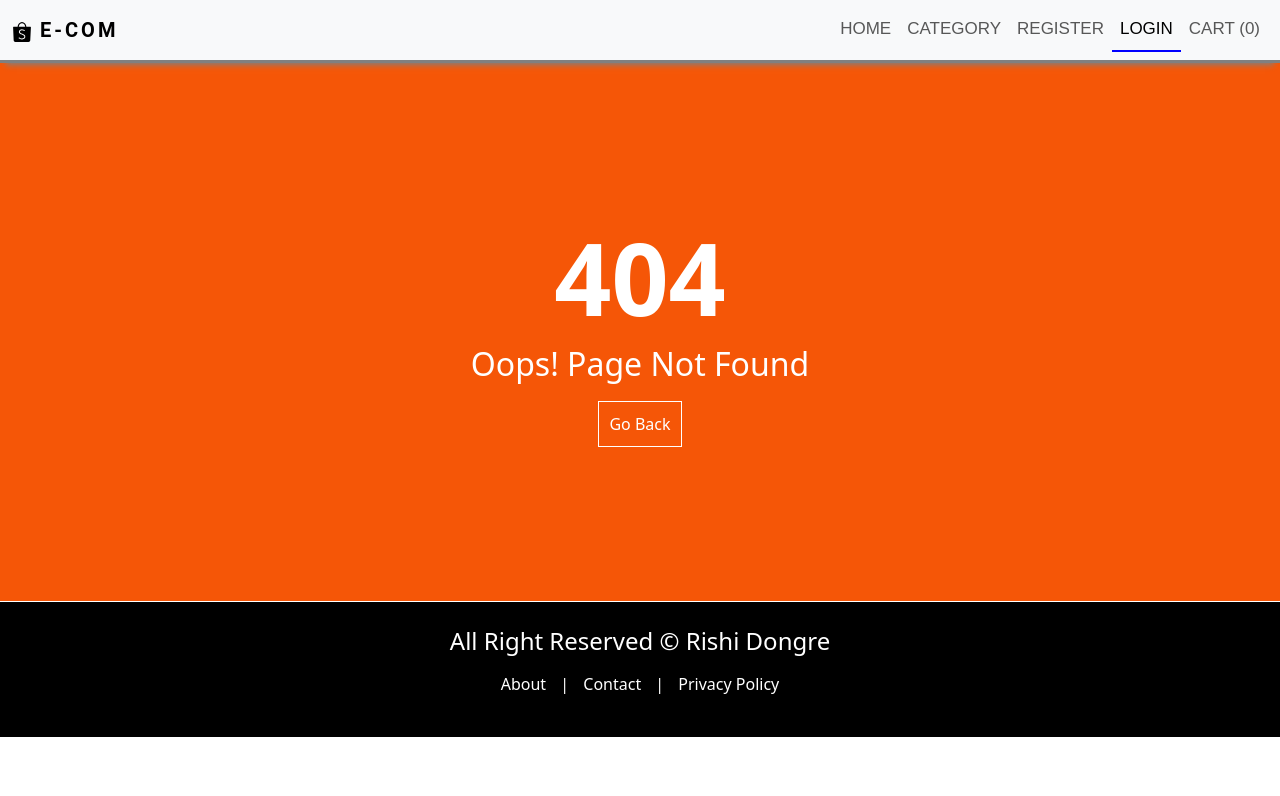
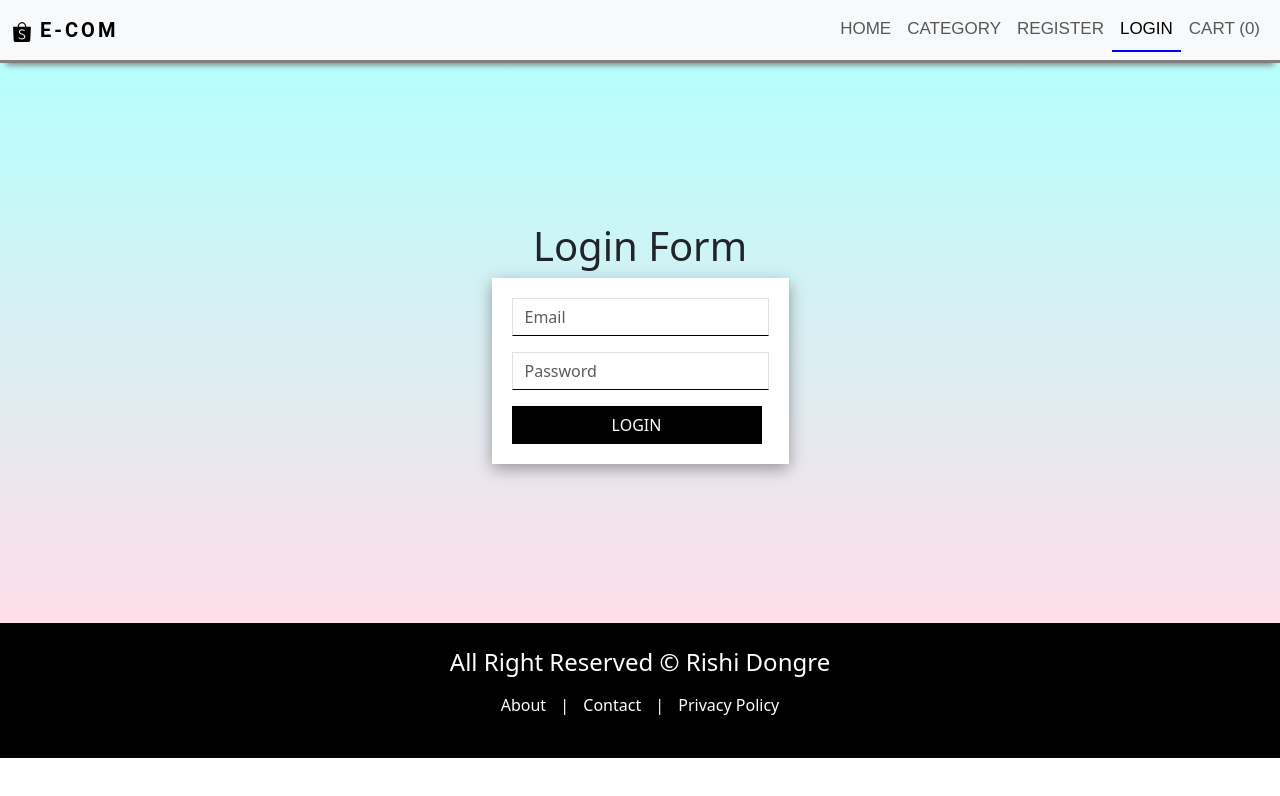
Before and after one commit to rishidongregitub/shopping_app, a React (Create React App) app in the folder client/: page /login in a window 1280 px wide. Before the commit this address had no page. Shown: the top 796 px of the page. Built offline with nearby package versions, Linux system fonts and the light colour scheme; a web font is replaced by a local one.

Commit message:
Login functionality with styling

```diff
--- a/client/src/App.jsx
+++ b/client/src/App.jsx
@@ -5,6 +5,7 @@
 import Policy from "./pages/Policy";
 import PageNotFound from "./pages/PageNotFound";
 import Register from "./pages/Auth/Register";
+import Login from "./pages/Auth/Login";
 
 const App = () => {
   return (
@@ -12,6 +13,7 @@
       <Routes>
         <Route path="/" element={<HomePage />} />
         <Route path="/register" element={<Register />} />
+        <Route path="/login" element={<Login />} />
         <Route path="/about" element={<About />} />
         <Route path="/contact" element={<Contact />} />
         <Route path="/policy" element={<Policy />} />
--- /dev/null
+++ b/client/src/pages/Auth/Login.jsx
@@ -0,0 +1,66 @@
+import React, { useState } from "react";
+import Layout from "../../components/Layout/Layout";
+import toast from "react-hot-toast";
+import axios from "axios";
+import { useNavigate } from "react-router-dom";
+import AuthStyles from "../../styles/AuthStyles.css";
+
+const Login = () => {
+  const [email, setEmail] = useState("");
+  const [password, setPassword] = useState("");
+  const navigate = useNavigate();
+  const handleSubmit = async (e) => {
+    e.preventDefault();
+    try {
+      const res = await axios.post("/api/v1/auth/login", {
+        email,
+        password,
+      });
+      if (res && res.data.success) {
+        toast.success(res.data && res.data.message);
+        navigate("/");
+      } else {
+        toast.error(res.data.message);
+      }
+    } catch (error) {
+      console.log(error);
+      toast.error("Something went wrong");
+    }
+  };
+  return (
+    <Layout title={"Register - Ecommerce app"}>
+      <div className="form-container">
+        <h1>Login Form</h1>
+        <form onSubmit={handleSubmit}>
+          <div className="mb-3">
+            <input
+              type="text"
+              className="form-control"
+              id="exampleInputEmail1"
+              placeholder="Email"
+              value={email}
+              onChange={(e) => setEmail(e.target.value)}
+              required
+            />
+          </div>
+          <div className="mb-3">
+            <input
+              type="password"
+              className="form-control"
+              id="exampleInputPassword1"
+              placeholder="Password"
+              value={password}
+              onChange={(e) => setPassword(e.target.value)}
+              required
+            />
+          </div>
+          <button type="submit" className="btn btn-primary">
+            LOGIN
+          </button>
+        </form>
+      </div>
+    </Layout>
+  );
+};
+
+export default Login;
```
